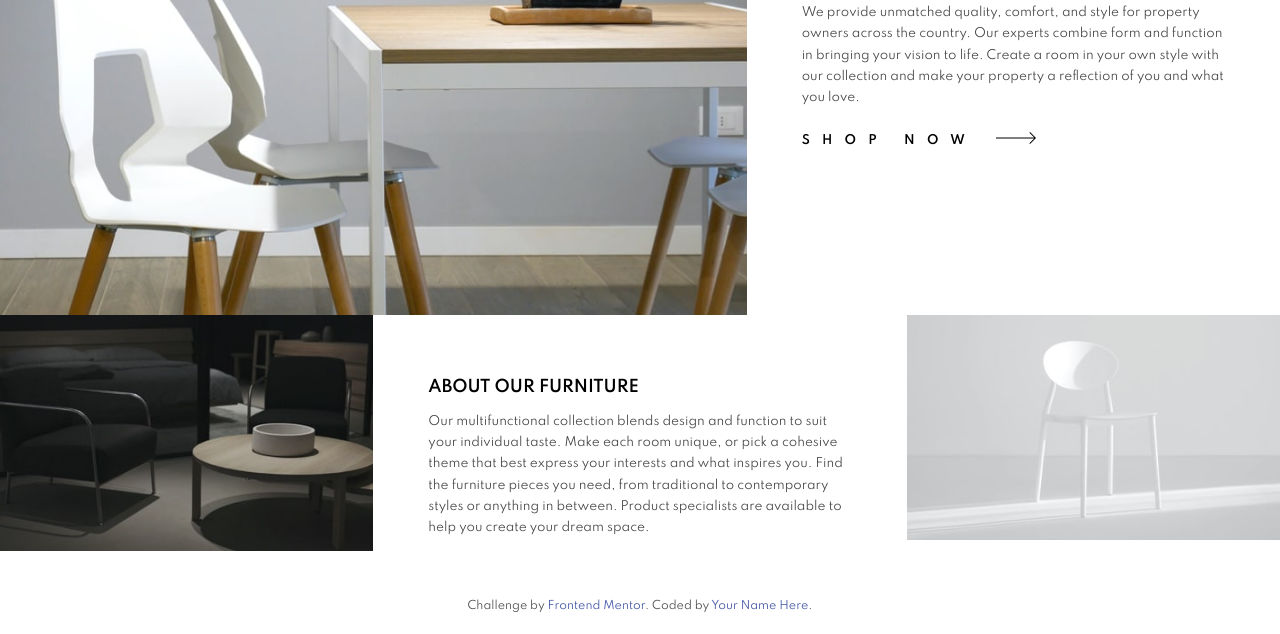
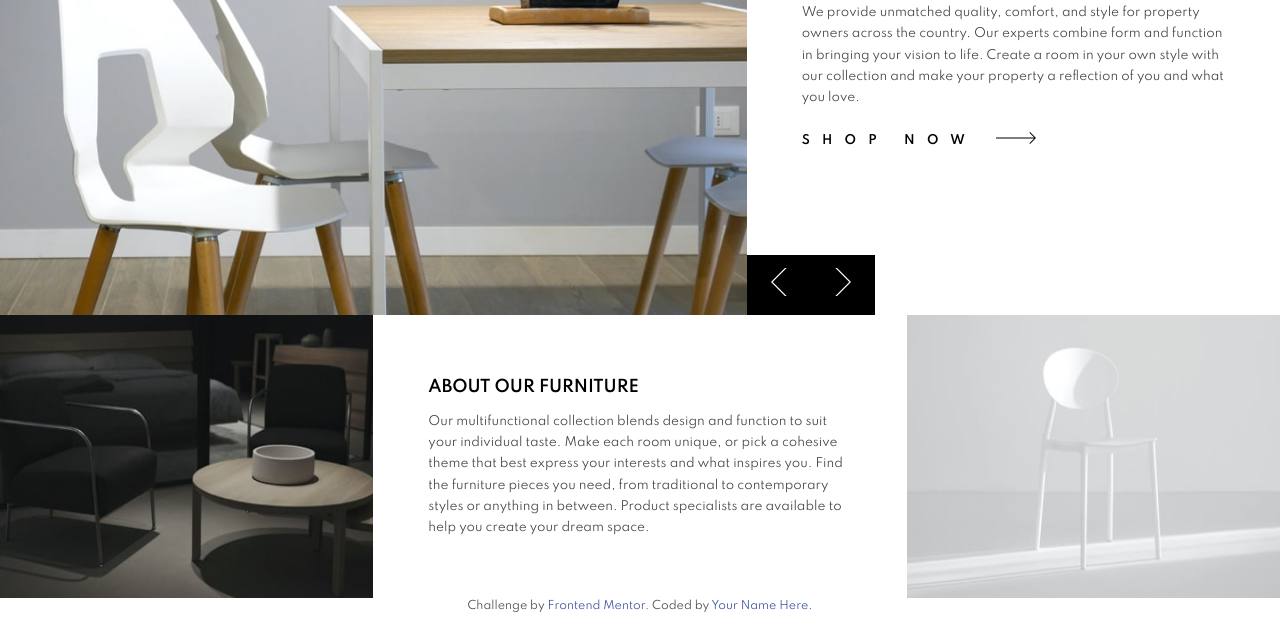
Before and after one commit to alfahmist/room-homepage-master, a plain HTML site: page index.html in a window 1280 px wide. Shown: the part 166-800 px from the top of the page. Drawn offline with Linux system fonts and the light colour scheme.

Commit message:
Responsive Web

```diff
--- a/css/_props.sass
+++ b/css/_props.sass
@@ -1,6 +1,6 @@
 // # Front-end Style Guide
 
-$Mobile: 375px
+$Mobile: 770px
 $Desktop: 1440px
 
 // ## Colors
--- a/css/style.sass
+++ b/css/style.sass
@@ -9,7 +9,8 @@ body
     margin: 0 !important
 .images
     height: 100%
-    object-fit: cover
+    width: 100%
+    object-fit: fill
 .judul
     font-weight: $WeightsBold
     color: black
@@ -20,6 +21,24 @@ body
     color: black
     letter-spacing: .76rem
     font-weight: $WeightsBold
+.banner
+    position: relative
+.arrow
+    position: absolute
+    right: 280px
+    bottom: 6px
+
+    .arrow-container
+        display: flex
+        flex-direction: row
+
+        .arrow-left, .arrow-right
+            background-color: black
+            padding: 15px 25px
+
+            img
+                transform: scale(1.2)
+
 @media screen and (max-width: $Mobile)
 
     .navbar
@@ -53,6 +72,17 @@ body
     .container
         margin: 20px
 
+    .arrow
+        position: absolute
+        right: 0
+        bottom: 6px
 @media screen and ( min-width: $Mobile  )
+    .wrapper
+        max-width: $Desktop
+        margin: 0 auto
     .container
         margin: 60px 55px
+    .arrow
+        position: absolute
+        right: -128px
+        bottom: 0
--- a/index.html
+++ b/index.html
@@ -58,10 +58,22 @@
       </div>
     </div>
   </nav>
+
+  <div class="wrapper">
     <!-- Column1 -->
     <div class="columns is-gapless">
-    <div class="column is-7">
+      <div class="column is-7 banner">
         <img class="images" src="images/desktop-image-hero-1.jpg" alt="">
+        <div class="arrow">
+          <div class="arrow-container">
+            <div class="arrow-left">
+              <img src="images/icon-angle-left.svg" alt="">
+            </div>
+            <div class="arrow-right">
+              <img src="images/icon-angle-right.svg" alt="">
+            </div>
+          </div>
+        </div>
       </div>
       <div class="column">
         <div class="container">
@@ -80,7 +92,7 @@
     <!-- Column2 -->
     <div class="columns is-gapless">
       <div class="column">
-      <img src="images/image-about-dark.jpg" alt="">
+        <img class="images" src="images/image-about-dark.jpg" alt="">
       </div>
       <div class="column is-5">
         <div class="container">
@@ -94,13 +106,14 @@
         </div>
       </div>
       <div class="column">
-      <img src="images/image-about-light.jpg" alt="">
+        <img class="images" src="images/image-about-light.jpg" alt="">
       </div>
     </div>
     <div class="attribution">
       Challenge by <a href="https://www.frontendmentor.io?ref=challenge" target="_blank">Frontend Mentor</a>.
       Coded by <a href="#">Your Name Here</a>.
     </div>
+  </div>
   <script src="js/navbar.js"></script>
 </body>
 
```
Also changed, not shown: css/style.css, 1 other file. Lines whose indentation alone changed are shown as unchanged.
